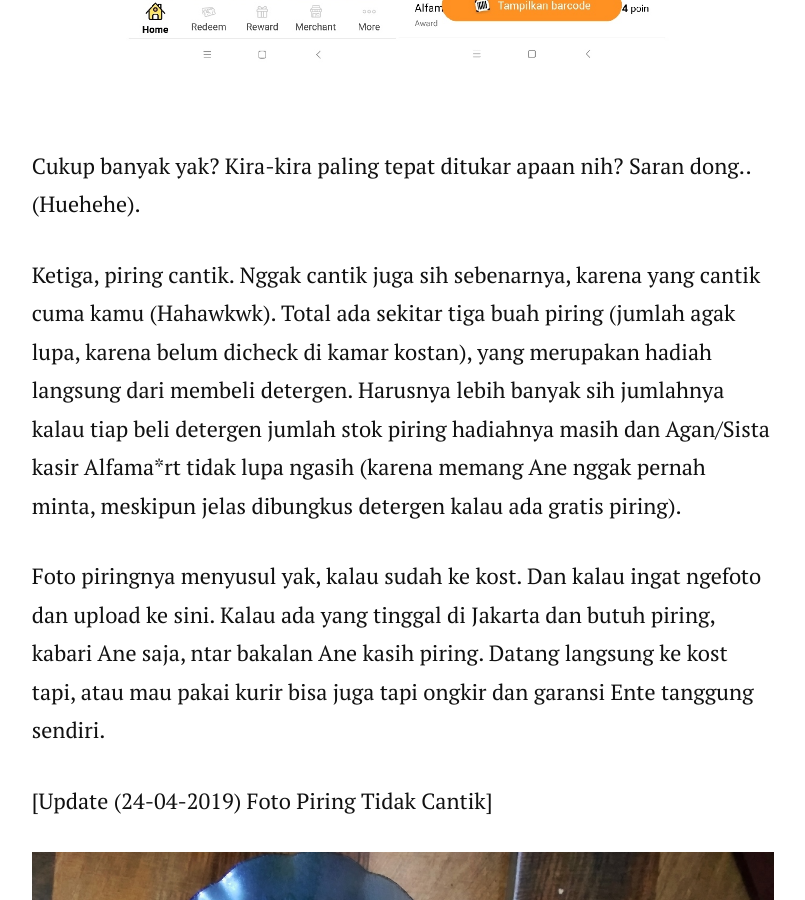
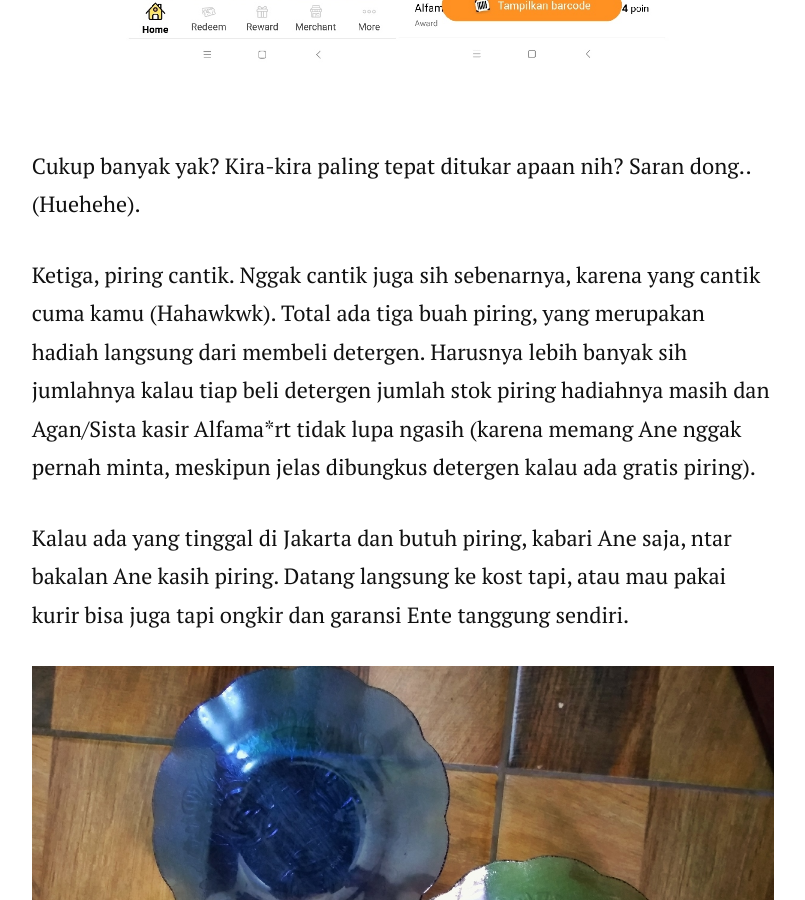
Before and after one commit to rifkifau/rifkifau.github.io, a Jekyll site: the page built from _posts/2019-04-21-setahun-di-jakarta-saya-berhasil-mengumpulkan-ini.markdown, in a window 1280 px wide and 900 px high, scrolled down 4612 px. Shown: the whole window, without its empty margins (237-1042 px from the left). Built offline with Jekyll 4.4.1, drawn with Linux system fonts in a browser that asks for light colours; nearby versions of some CDN libraries; comment, search, counter and statistics services are not loaded.

Commit message:
Update 2019-04-21-setahun-di-jakarta-saya-berhasil-mengumpulkan-ini.markdown

```diff
--- a/_posts/2019-04-21-setahun-di-jakarta-saya-berhasil-mengumpulkan-ini.markdown
+++ b/_posts/2019-04-21-setahun-di-jakarta-saya-berhasil-mengumpulkan-ini.markdown
@@ -56,17 +56,12 @@ Tanpa berpanjang lebar, ini adalah screenshot jumlah poin dari aplikasi Ponta An
 Cukup banyak yak? Kira-kira paling tepat ditukar apaan nih? Saran dong.. (Huehehe).
 </p>
 <p>
-Ketiga, piring cantik. Nggak cantik juga sih sebenarnya, karena yang cantik cuma kamu (Hahawkwk). Total ada sekitar tiga buah piring (jumlah agak lupa, karena belum dicheck di kamar kostan), yang merupakan hadiah langsung dari membeli detergen. Harusnya lebih banyak sih jumlahnya kalau tiap beli detergen jumlah stok piring hadiahnya masih dan Agan/Sista kasir Alfama*rt tidak lupa ngasih (karena memang Ane nggak pernah minta, meskipun jelas dibungkus detergen kalau ada gratis piring).
+Ketiga, piring cantik. Nggak cantik juga sih sebenarnya, karena yang cantik cuma kamu (Hahawkwk). Total ada tiga buah piring, yang merupakan hadiah langsung dari membeli detergen. Harusnya lebih banyak sih jumlahnya kalau tiap beli detergen jumlah stok piring hadiahnya masih dan Agan/Sista kasir Alfama*rt tidak lupa ngasih (karena memang Ane nggak pernah minta, meskipun jelas dibungkus detergen kalau ada gratis piring).
 </p>
 <p>
-Foto piringnya menyusul yak, kalau sudah ke kost. Dan kalau ingat ngefoto dan upload ke sini.
 Kalau ada yang tinggal di Jakarta dan butuh piring, kabari Ane saja, ntar bakalan Ane kasih piring. Datang langsung ke kost tapi, atau mau pakai kurir bisa juga tapi ongkir dan garansi Ente tanggung sendiri.
 </p>
-<p>
-[Update (24-04-2019) Foto Piring Tidak Cantik]
-</p>
 ![Piring-Cantik-Hadiah-Detergen-Alfamart](../../images/setahun-di-jakarta/Piring-Cantik-Hadiah-Detergen-Alfamart.jpg)
-
 <p>
 Oke, cukup sekian, itu saja cerita tentang apa saja yang berhasil Ane kumpulkan selama setahun merantau di Jakarta. Terima kasih sudah mau membaca sampai akhir. Sekarang Ane tunggu cerita dari Ente, setahun dimana gitu berhasil mengumpulkan apa gitu. Begitu.
 </p>
```
